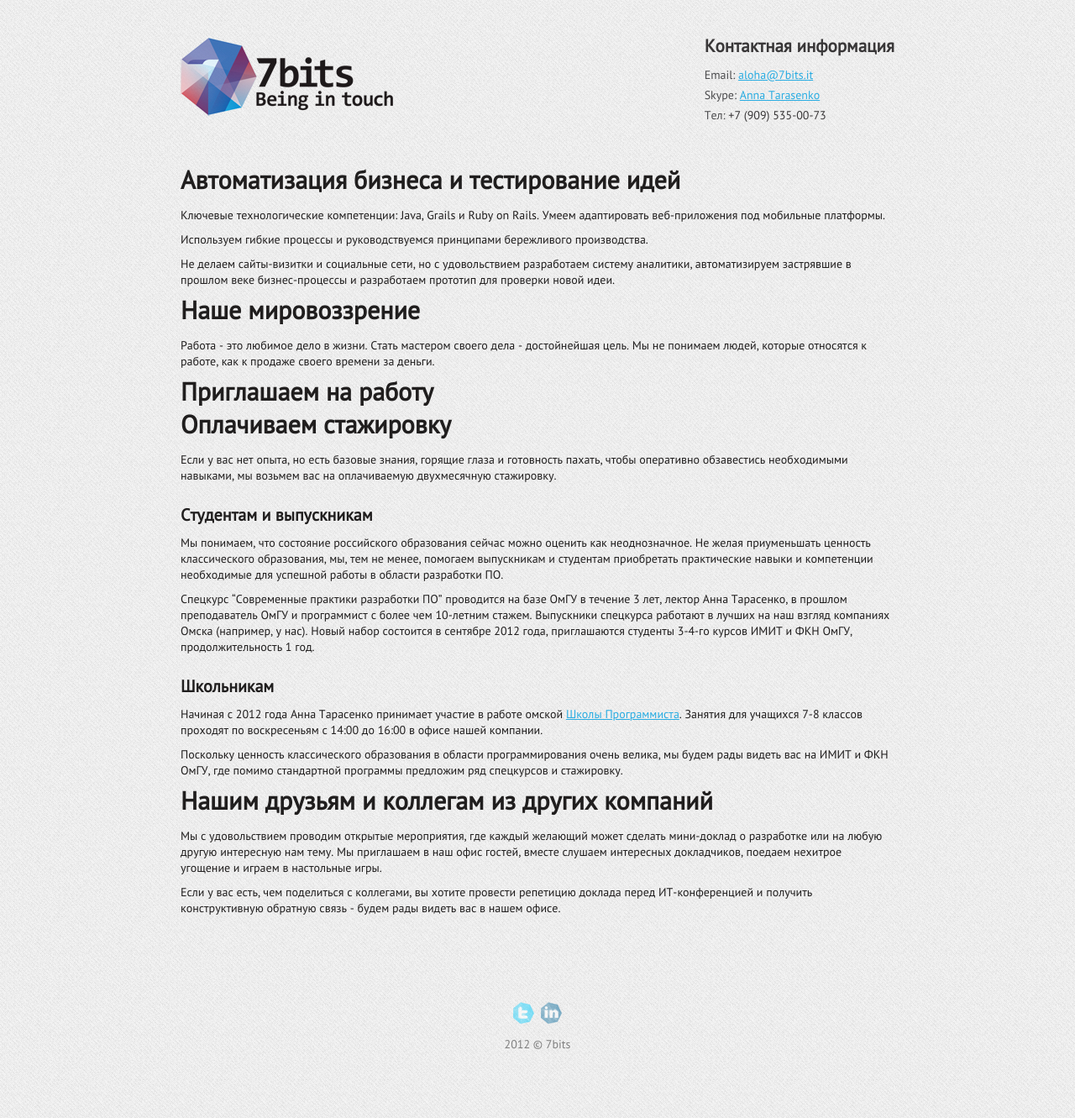
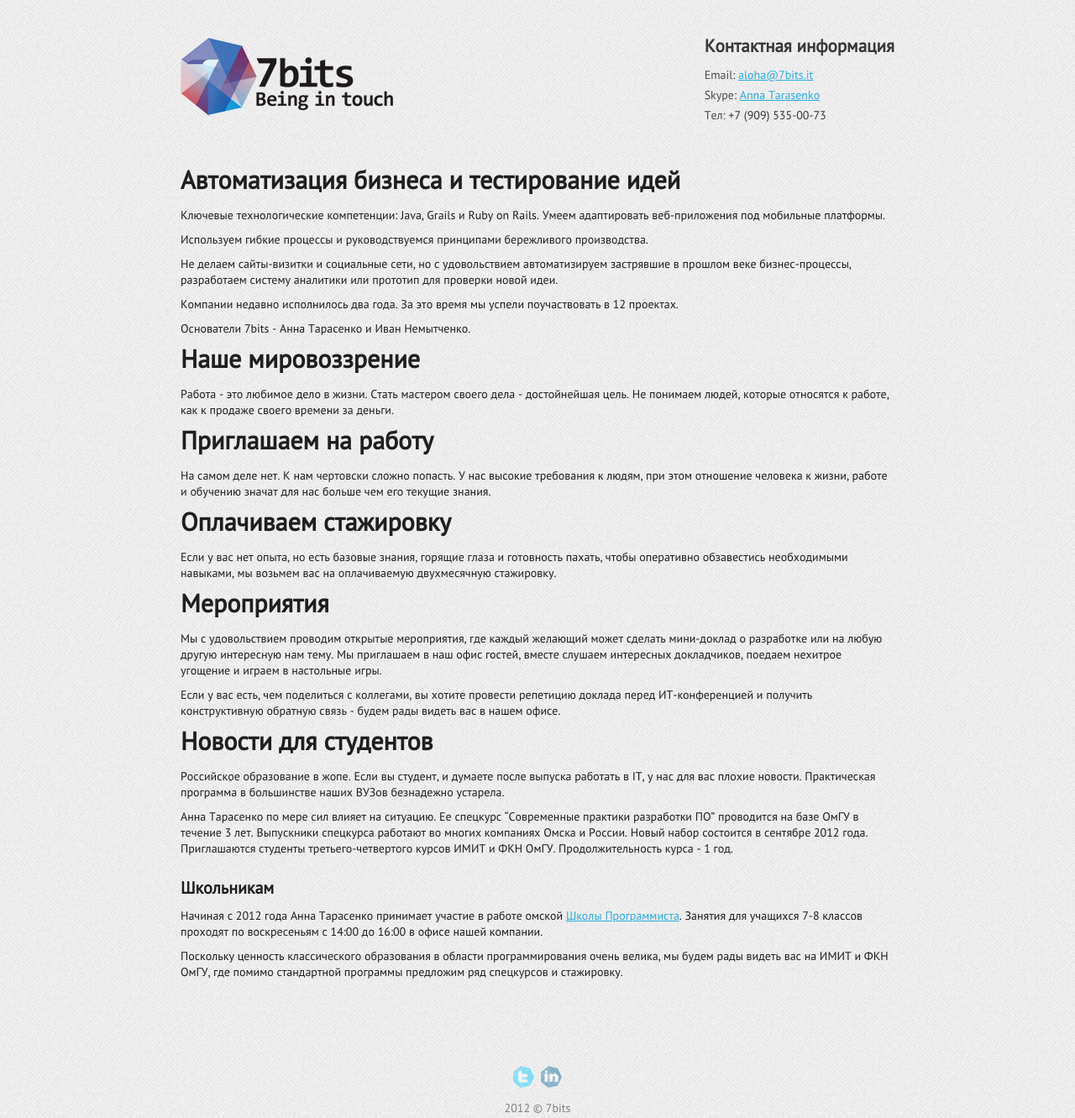
Before and after one commit to AnnieOmsk/7bits, a Jekyll site: the page built from index.md, in a window 1280 px wide. Shown: the whole page at 84% size. Built offline with Jekyll 4.4.1, drawn with Linux system fonts in a browser that asks for light colours; Markdown is read by kramdown in place of the engine named in the settings; before the commit the page ends 1255 px from its top, so only the background shows below that.

Commit message:
Updated index.md

```diff
--- a/index.md
+++ b/index.md
@@ -9,34 +9,36 @@ title: Компания
 
 Используем гибкие процессы и руководствуемся принципами бережливого производства.
 
-Не делаем сайты-визитки и социальные сети, но с удовольствием разработаем систему аналитики, автоматизируем застрявшие в прошлом веке бизнес-процессы и разработаем прототип для проверки новой идеи.
+Не делаем сайты-визитки и социальные сети, но с удовольствием автоматизируем застрявшие в прошлом веке бизнес-процессы, разработаем систему аналитики или прототип для проверки новой идеи.
 
-<!-- Мы несколько раз работали как субподрядчики и нам в отличие от заказчика не понравилось. +ссылку на пост почему нам не нравится работать через субподряд -->
+Компании недавно исполнилось два года. За это время мы успели поучаствовать в 12 проектах.
+<!-- Мы несколько раз работали как субподрядчики и нам, в отличие от заказчика, это не понравилось. +ссылку на пост почему нам не нравится работать через субподряд -->
 
-# Наше мировоззрение
+Основатели 7bits - Анна Тарасенко и Иван Немытченко.
+
+#Наше мировоззрение
 Работа - это любимое дело в жизни. Стать мастером своего дела - достойнейшая цель.
-Мы не понимаем людей, которые относятся к работе, как к продаже своего времени за деньги.
-
-
+Не понимаем людей, которые относятся к работе, как к продаже своего времени за деньги.
 
 #Приглашаем на работу
+На самом деле нет. К нам чертовски сложно попасть. У нас высокие требования к людям, при этом отношение человека к жизни, работе и обучению значат для нас больше чем его текущие знания.
 
 #Оплачиваем стажировку
-
 Если у вас нет опыта, но есть базовые знания, горящие глаза и готовность пахать, чтобы оперативно обзавестись необходимыми навыками, мы возьмем вас на оплачиваемую двухмесячную стажировку.
 
+#Мероприятия
 
+Мы с удовольствием проводим открытые мероприятия, где каждый желающий может сделать мини-доклад о разработке или на любую другую интересную нам тему. Мы приглашаем в наш офис гостей, вместе слушаем интересных докладчиков, поедаем нехитрое угощение и играем в настольные игры.
 
+Если у вас есть, чем поделиться с коллегами, вы хотите провести репетицию доклада перед ИТ-конференцией и получить конструктивную обратную связь - будем рады видеть вас в нашем офисе.
 
+#Новости для студентов
 
-###Студентам и выпускникам
+Российское образование в жопе. Если вы студент, и думаете после выпуска работать в IT, у нас для вас плохие новости. Практическая программа в большинстве наших ВУЗов безнадежно устарела.
 
-Мы понимаем, что состояние российского образования сейчас можно оценить как неоднозначное.
-Не желая приуменьшать ценность классического образования, мы, тем не менее, помогаем выпускникам и студентам приобретать практические навыки и компетенции необходимые для успешной работы в области разработки ПО.
-
-Спецкурс "Современные практики разработки ПО" проводится на базе ОмГУ в течение 3 лет, лектор Анна Тарасенко, в прошлом преподаватель ОмГУ и программист с более чем 10-летним стажем.
-Выпускники спецкурса работают в лучших на наш взгляд компаниях Омска (например, у нас).
-Новый набор состоится в сентябре 2012 года, приглашаются студенты 3-4-го курсов ИМИТ и ФКН ОмГУ, продолжительность 1 год.
+Анна Тарасенко по мере сил влияет на ситуацию. Ее спецкурс "Современные&nbsp;практики&nbsp;разработки&nbsp;ПО" проводится на базе ОмГУ в течение 3 лет.
+Выпускники спецкурса работают во многих компаниях Омска и России.
+Новый набор состоится в сентябре 2012 года. Приглашаются студенты третьего-четвертого курсов ИМИТ и ФКН ОмГУ. Продолжительность курса - 1 год.
 
 ###Школьникам
 
@@ -44,16 +46,3 @@ title: Компания
 Занятия для учащихся 7-8 классов проходят по воскресеньям с 14:00 до 16:00 в офисе нашей компании.
 
 Поскольку ценность классического образования в области программирования очень велика, мы будем рады видеть вас на ИМИТ и ФКН ОмГУ, где помимо стандартной программы предложим ряд спецкурсов и стажировку.
-
-<!--
-###Совершенствование навыков и переквалификация
-
-В ближайшее время мы откроем ускоренные курсы для специалистов с опытом для получения знаний в новых областях или углубления в уже известные технологии и процессы разработки.
--->
-
-#Нашим друзьям и коллегам из других компаний
-
-Мы с удовольствием проводим открытые мероприятия, где каждый желающий может сделать мини-доклад о разработке или на любую другую интересную нам тему. Мы приглашаем в наш офис гостей, вместе слушаем
-интересных докладчиков, поедаем нехитрое угощение и играем в настольные игры.
-
-Если у вас есть, чем поделиться с коллегами, вы хотите провести репетицию доклада перед ИТ-конференцией и получить конструктивную обратную связь - будем рады видеть вас в нашем офисе.
```
